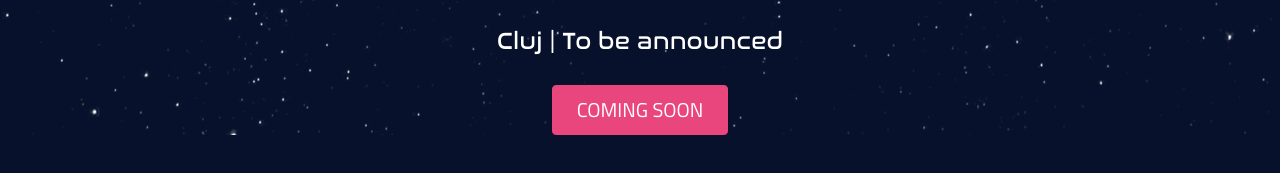
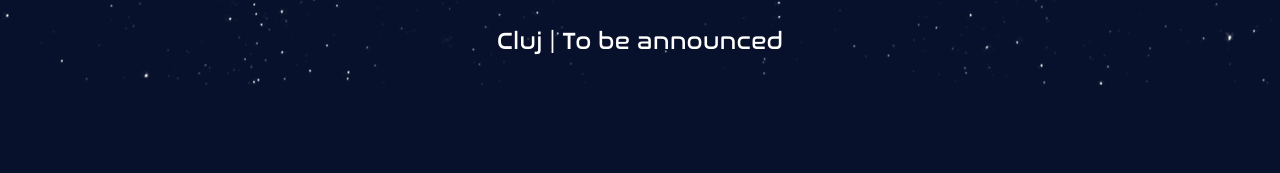
Before and after one commit to jshacks/landing-page-cluj, a plain HTML site: page index.html in a window 1280 px wide. Shown: the part 333-506 px from the top of the page. Drawn offline with nearby package versions, Linux system fonts and the light colour scheme.

Commit message:
Update index.html

```diff
--- a/index.html
+++ b/index.html
@@ -103,9 +103,7 @@
             <div class="col-md-12">
               <h3 class="mb-30 font-nasa f3">Cluj | To be announced</h3>
             </div>
-            <div class="col-md-4 col-md-offset-4">
-              <a href="#" class="btn btn-xl btn-pink f4">COMING SOON</a>
-            </div>
+
           </div>
         </div>
       </div>
```
